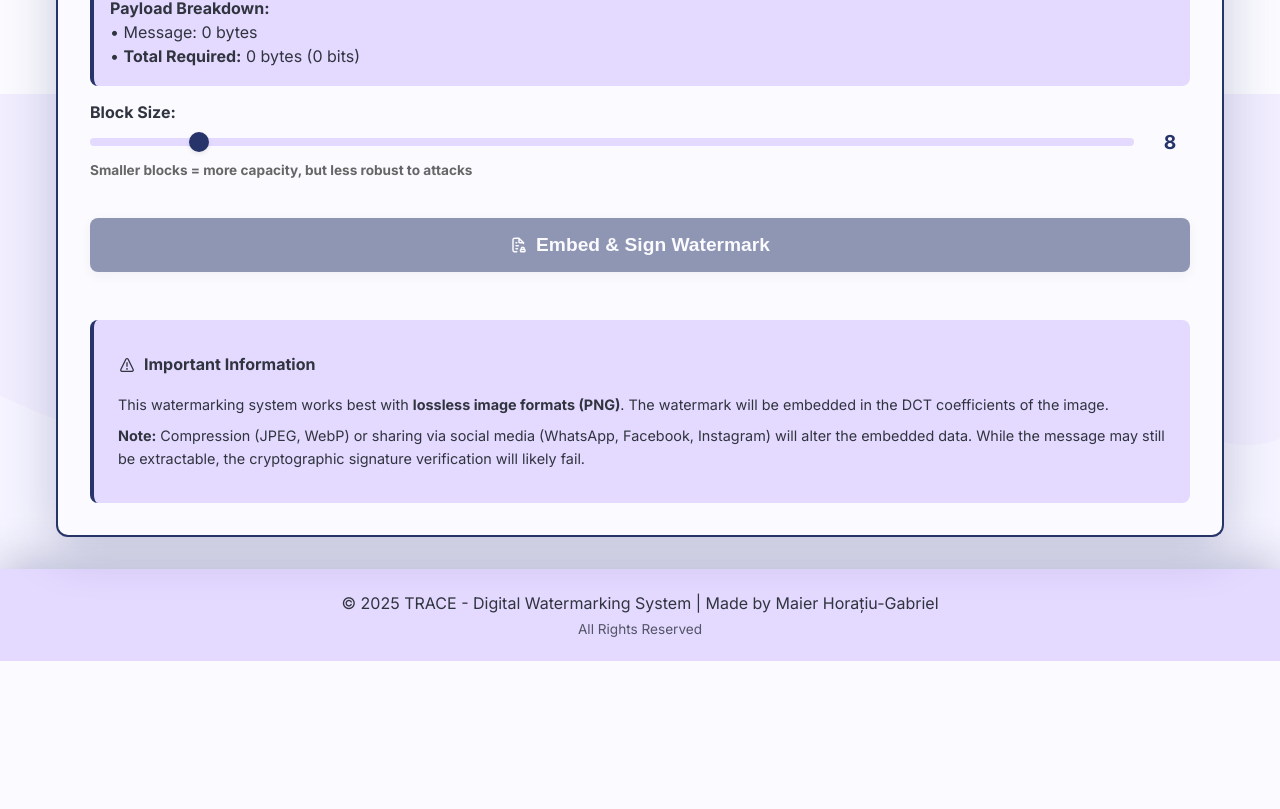
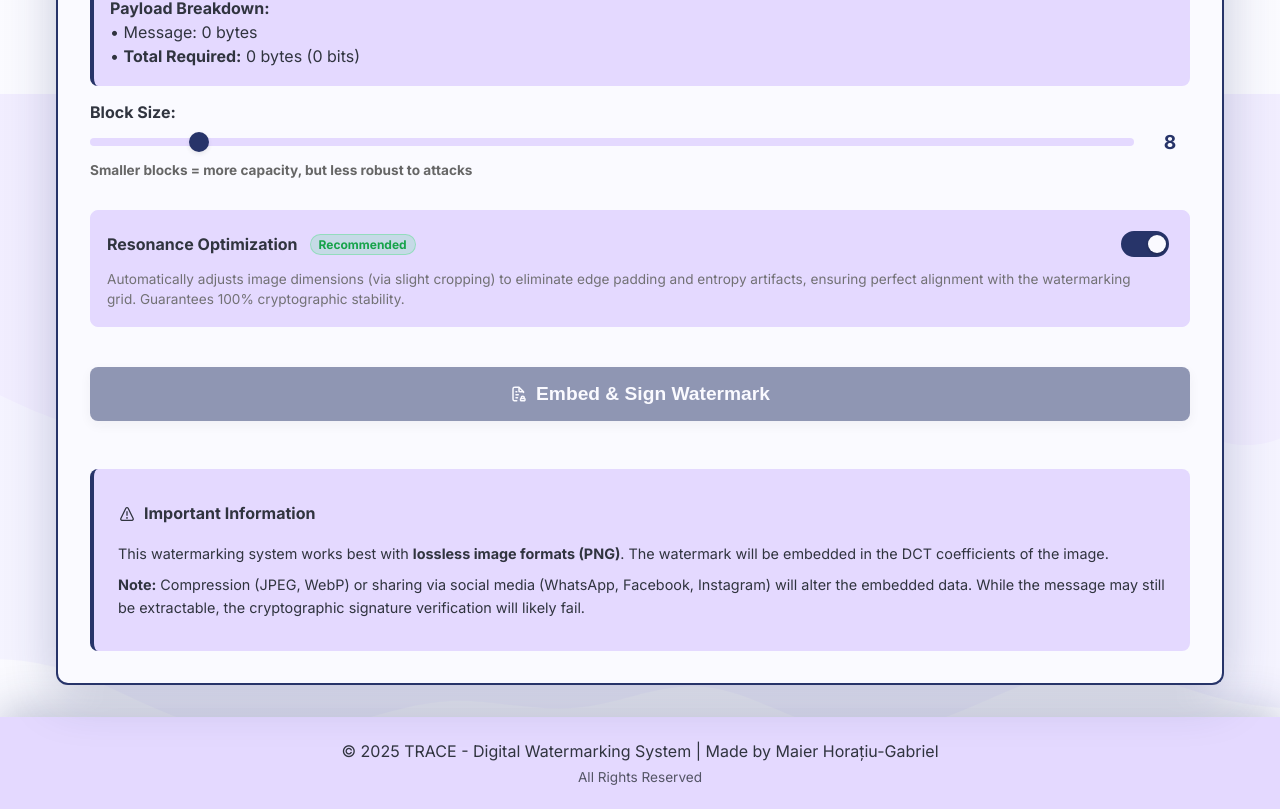
Before and after one commit to Horacious7/digital_watermarking_project, a React (Create React App) app in the folder frontend/: page / in a window 1280 px wide. Shown: the part 706-1515 px from the top of the page. Before the commit the page ends 1367 px from the top, so only its background shows below. Built offline with nearby package versions, Linux system fonts and the light colour scheme.

Commit message:
add optimization toggle for watermark embedding and enhance image processing logic

```diff
--- a/frontend/src/components/EmbedTab.css
+++ b/frontend/src/components/EmbedTab.css
@@ -686,7 +686,7 @@ small {
 
 
   .upload-btn,
-  .embed-btn {
+  .btn-embed {
     width: 100%;
     max-width: 100%;
     padding: 0.9rem 1rem;
@@ -770,7 +770,7 @@ small {
   }
 
   .upload-btn,
-  .embed-btn {
+  .btn-embed {
     padding: 0.8rem 0.75rem;
     font-size: 0.9rem;
   }
@@ -832,14 +832,14 @@ small {
 /* Extra small screens (Galaxy Fold, etc.) */
 @media (max-width: 380px) {
   .upload-btn,
-  .embed-btn {
+  .btn-embed {
     padding: 0.7rem 0.5rem;
     font-size: 0.8rem;
     gap: 0.3rem;
   }
 
   .upload-btn svg,
-  .embed-btn svg {
+  .btn-embed svg {
     width: 16px;
     height: 16px;
   }
@@ -898,3 +898,144 @@ small {
     font-size: 0.75rem;
   }
 }
+
+/* Optimization Toggle Styles */
+.optimization-container {
+  background: var(--bg-secondary);
+  border: 1px solid var(--border-color);
+  border-radius: var(--radius-md);
+  padding: var(--space-4);
+  transition: all var(--transition-normal);
+  display: flex;
+  flex-direction: column;
+  gap: var(--space-2);
+  margin-top: var(--space-4);
+}
+
+.optimization-container:hover {
+  border-color: var(--btn-primary-bg);
+  box-shadow: var(--shadow-sm);
+}
+
+.optimization-header {
+  display: flex;
+  justify-content: space-between;
+  align-items: center;
+}
+
+.optimization-title {
+  display: flex;
+  align-items: center;
+  gap: var(--space-3);
+  font-size: 1rem;
+  color: var(--text-primary);
+}
+
+.badge-recommended {
+  background-color: rgba(74, 222, 128, 0.2);
+  color: #16a34a; /* Green-600 */
+  font-size: 0.75rem;
+  padding: 2px 8px;
+  border-radius: 12px;
+  font-weight: 700;
+  border: 1px solid rgba(74, 222, 128, 0.4);
+  animation: fadeIn 0.3s ease;
+  white-space: nowrap;
+}
+
+[data-theme="dark"] .badge-recommended {
+  color: #4ade80; /* Green-400 */
+  background-color: rgba(74, 222, 128, 0.15);
+}
+
+.optimization-switch {
+  cursor: pointer;
+  display: flex;
+  align-items: center;
+  padding: 4px; /* Touch target size */
+}
+
+.switch-slider {
+  width: 48px;
+  height: 26px;
+  border-radius: 20px;
+  position: relative;
+  transition: all 0.3s cubic-bezier(0.4, 0.0, 0.2, 1);
+  border: 2px solid var(--border-color);
+  background-color: var(--bg-primary); /* Default off state */
+}
+
+/* When active */
+.switch-slider.on {
+  background-color: var(--btn-primary-bg);
+  border-color: var(--btn-primary-bg);
+}
+
+/* When inactive */
+.switch-slider.off {
+  background-color: #cbd5e1; /* Slate-300 */
+}
+
+[data-theme="dark"] .switch-slider.off {
+  background-color: #475569; /* Slate-600 */
+  border-color: #64748b;
+}
+
+.switch-knob {
+  width: 18px;
+  height: 18px;
+  background-color: var(--bg-primary); /* Changed to use theme color */
+  border-radius: 50%;
+  position: absolute;
+  top: 2px;
+  left: 3px;
+  transition: transform 0.3s cubic-bezier(0.4, 0.0, 0.2, 1);
+  box-shadow: 0 1px 3px rgba(0,0,0,0.3);
+}
+
+[data-theme="dark"] .switch-knob {
+  background-color: var(--btn-secondary-bg); /* Use brand blue for dark mode knob */
+}
+
+/* Move knob when active */
+.switch-slider.on .switch-knob {
+  transform: translateX(22px);
+}
+
+.optimization-description {
+  font-size: 0.85rem;
+  color: var(--text-light); /* Assuming text-light exists, or use text-secondary */
+  margin: 0;
+  line-height: 1.5;
+  padding-right: var(--space-4);
+  opacity: 0.9;
+}
+
+/* Responsive Optimization for small screens */
+@media (max-width: 480px) {
+  .optimization-header {
+    flex-wrap: wrap;
+    gap: 0.5rem;
+  }
+
+  .optimization-title {
+    font-size: 0.9rem;
+    max-width: 100%;
+  }
+
+  /* Ensure long text doesn't break layout */
+  .optimization-title strong {
+    white-space: normal;
+  }
+
+  .badge-recommended {
+    font-size: 0.65rem;
+    padding: 1px 6px;
+    margin-left: 0.5rem;
+  }
+
+  /* Re-align switch if it wraps */
+  .optimization-switch {
+    margin-left: auto;
+  }
+}
--- a/frontend/src/components/EmbedTab.tsx
+++ b/frontend/src/components/EmbedTab.tsx
@@ -39,6 +39,7 @@ const EmbedTab: React.FC = () => {
   const [previewUrls, setPreviewUrls] = useState<string[]>([]);
   const [message, setMessage] = useState<string>('');
   const [blockSize, setBlockSize] = useState<number>(8);
+  const [useOptimization, setUseOptimization] = useState<boolean>(true); // New optimization toggle
   const [capacity, setCapacity] = useState<CapacityInfo | null>(null);
   const [loading, setLoading] = useState<boolean>(false);
   const [status, setStatus] = useState<string>('');
@@ -77,6 +78,8 @@ const EmbedTab: React.FC = () => {
 
   const handleImageSelect = async (e: React.ChangeEvent<HTMLInputElement>) => {
     const files = Array.from(e.target.files || []);
+    // Reset the input value to allow selecting the same file again if needed
+    e.target.value = '';
     await processFiles(files);
   };
 
@@ -200,6 +203,9 @@ const EmbedTab: React.FC = () => {
       const formData = new FormData();
       formData.append('image', file);
       formData.append('block_size', bs.toString());
+      // use_optimization doesn't affect capacity calculation logic on backend currently,
+      // but good to keep in mind if that changes. For now we just send block_size.
+      formData.append('use_optimization', useOptimization.toString()); // Just in case backend uses it later for capacity
 
       const response = await fetch(`${API_BASE_URL}/capacity`, {
         method: 'POST',
@@ -271,46 +277,47 @@ const EmbedTab: React.FC = () => {
 
   const handleEmbed = async () => {
     if (selectedImages.length === 0 || !message) {
-      toast.error('Please select image(s) and enter a message');
+      toast.error('Please select images and enter a message');
       return;
     }
 
-    // Check if private key is loaded
-    const privateKey = getPrivateKey();
-    if (!privateKey) {
-      toast.error('Please upload a private key in the Key Management section');
+    // Check if private key is available
+    if (!hasPrivateKey()) {
+      toast.error('Private key is required for signing. Please generate or import keys in the Key Management section.');
       return;
     }
 
     setLoading(true);
+    setStatus('Processing...');
     setError('');
 
-    const isBatch = selectedImages.length > 1;
-    const loadingToast = toast.loading(
-      isBatch
-        ? `Embedding watermark into ${selectedImages.length} images...`
-        : 'Embedding watermark...'
-    );
+    const loadingToast = toast.loading('Processing watermarks...');
 
     try {
       const formData = new FormData();
 
-      // Add private key to form data
+      // Append all selected images
+      selectedImages.forEach((file) => {
+        formData.append('images', file);
+      });
+
+      formData.append('message', message);
+      formData.append('block_size', blockSize.toString());
+      formData.append('use_optimization', useOptimization.toString()); // Pass the toggle
+
+      // Append private key
+      const privateKey = getPrivateKey();
+      if (privateKey) {
         formData.append('private_key', privateKey);
+      } else {
+        throw new Error('Private key not found');
+      }
 
-      // Add public key for batch auto-verification
+      // Append public key (needed for immediate verification in batch mode)
       const publicKey = getPublicKey();
       if (publicKey) {
         formData.append('public_key', publicKey);
       }
-
-      if (isBatch) {
-        // Batch processing with auto-verification
-        selectedImages.forEach(img => {
-          formData.append('images', img);
-        });
-        formData.append('message', message);
-        formData.append('block_size', blockSize.toString());
 
       const response = await fetch(`${API_BASE_URL}/embed/batch`, {
         method: 'POST',
@@ -341,11 +348,35 @@ const EmbedTab: React.FC = () => {
 
         console.log('Parsed batch stats:', { total, successful, failed, failedImages });
 
-          // Download ZIP with successful images
+        // TRY to get filename from Content-Disposition header
+        let downloadFilename = 'watermarked_images.zip';
+        const contentDisposition = response.headers.get('Content-Disposition');
+        if (contentDisposition) {
+            const filenameMatch = contentDisposition.match(/filename="?([^"]+)"?/);
+            if (filenameMatch && filenameMatch[1]) {
+                downloadFilename = filenameMatch[1];
+            }
+        } else {
+            // Fallback: If only 1 successful image and it's not a ZIP, guess extension
+            if (successful === 1 && failed === 0 && blob.type !== 'application/zip') {
+                 // Try to use original filename with prefix
+                 if (selectedImages.length === 1) {
+                     const originalName = selectedImages[0].name;
+                     const nameParts = originalName.split('.');
+                     const ext = nameParts.pop();
+                     const base = nameParts.join('.');
+                     downloadFilename = `watermarked_${base}.png`; // Backend outputs png
+                 } else {
+                     downloadFilename = 'watermarked_image.png';
+                 }
+            }
+        }
+
+        // Download file (ZIP or single image)
         const url = window.URL.createObjectURL(blob);
         const a = document.createElement('a');
         a.href = url;
-          a.download = 'watermarked_images.zip';
+        a.download = downloadFilename;
         document.body.appendChild(a);
         a.click();
         window.URL.revokeObjectURL(url);
@@ -388,8 +419,9 @@ const EmbedTab: React.FC = () => {
           setSelectedImages([]);
           setPreviewUrls([]);
           setCurrentImageIndex(0);
+          setCapacity(null);
 
-            toast.success(`All ${successful} images watermarked & verified successfully! ZIP downloaded.`, {
+          toast.success(`All ${successful} images watermarked & verified successfully! Download started.`, {
             id: loadingToast,
             duration: 5000,
           });
@@ -402,116 +434,27 @@ const EmbedTab: React.FC = () => {
         // Handle case where ALL images failed
         if (errorData.failed_images && errorData.failed_images.length > 0) {
           const failureDetails = errorData.failed_images.map((f: any) => `• ${f.filename}: ${f.error}`).join('\n');
+
+          if (errorData.total === 1) {
+             toast.error(
+              `Embedding failed!\n\n${failureDetails}\n\n` +
+              `Try using a different block size or smaller message.`,
+              { id: loadingToast, duration: 10000 }
+            );
+            setError(`Image failed: ${errorData.failed_images[0].error}`);
+          } else {
             toast.error(
               `All ${errorData.total} images failed!\n\n${failureDetails}\n\n` +
               `Try using a different block size or smaller message.`,
               { id: loadingToast, duration: 10000 }
             );
             setError(`All images failed: ${errorData.error}`);
+          }
         } else {
           toast.error(errorData.error || 'Failed to embed watermarks', { id: loadingToast });
           setError(errorData.error || 'Failed to embed watermarks');
         }
         setStatus('');
-        }
-      } else {
-        // Single image processing
-        formData.append('image', selectedImages[0]);
-        formData.append('message', message);
-        formData.append('block_size', blockSize.toString());
-
-        const response = await fetch(`${API_BASE_URL}/embed`, {
-          method: 'POST',
-          body: formData,
-        });
-
-        if (response.ok) {
-          const blob = await response.blob();
-
-          // AUTO-VERIFY: Test signature before downloading
-          toast.loading('Verifying signature...', { id: loadingToast });
-
-          const publicKey = getPublicKey();
-          const verifyFormData = new FormData();
-          verifyFormData.append('image', blob, 'watermarked.png');
-          verifyFormData.append('public_key', publicKey || ''); // Use public key for verification
-          verifyFormData.append('block_size', blockSize.toString()); // Skip auto-detection by providing block size
-
-          try {
-            const verifyResponse = await fetch(`${API_BASE_URL}/verify`, {
-              method: 'POST',
-              body: verifyFormData,
-            });
-
-            if (verifyResponse.ok) {
-              const verifyData = await verifyResponse.json();
-
-              if (verifyData.valid) {
-                // ✅ Signature valid - proceed with download
-                const url = window.URL.createObjectURL(blob);
-                const a = document.createElement('a');
-                a.href = url;
-                a.download = `watermarked_${selectedImages[0].name}`;
-                document.body.appendChild(a);
-                a.click();
-                window.URL.revokeObjectURL(url);
-                document.body.removeChild(a);
-
-                toast.success('Watermark embedded & signature verified! File downloaded.', {
-                  id: loadingToast,
-                  duration: 5000,
-                });
-                setStatus('');
-                setError('');
-              } else {
-                // ❌ Signature invalid - don't download
-                const statusText = getBlockSizeStatus(blockSize);
-                toast.error(
-                  `Signature verification failed with block size ${blockSize}×${blockSize}. ` +
-                  `This block size is "${statusText.label}". ` +
-                  `Try using a highly reliable block size.`,
-                  { id: loadingToast, duration: 8000 }
-                );
-                setError(`Signature verification failed. Block size ${blockSize}×${blockSize} may be unreliable for this image.`);
-              }
-            } else {
-              // Verification request failed - still download but warn
-              const url = window.URL.createObjectURL(blob);
-              const a = document.createElement('a');
-              a.href = url;
-              a.download = `watermarked_${selectedImages[0].name}`;
-              document.body.appendChild(a);
-              a.click();
-              window.URL.revokeObjectURL(url);
-              document.body.removeChild(a);
-
-              toast.success('Watermark embedded (verification skipped). File downloaded.', {
-                id: loadingToast,
-                duration: 5000,
-              });
-            }
-          } catch (verifyErr) {
-            // Verification error - still download but warn
-            console.error('Verification error:', verifyErr);
-            const url = window.URL.createObjectURL(blob);
-            const a = document.createElement('a');
-            a.href = url;
-            a.download = `watermarked_${selectedImages[0].name}`;
-            document.body.appendChild(a);
-            a.click();
-            window.URL.revokeObjectURL(url);
-            document.body.removeChild(a);
-
-            toast.success('Watermark embedded (verification skipped). File downloaded.', {
-              id: loadingToast,
-              duration: 5000,
-            });
-          }
-        } else {
-          const errorData = await response.json();
-          setError(errorData.error || 'Failed to embed watermark');
-          setStatus('');
-        }
       }
     } catch (err) {
       setError('Network error: Could not connect to server');
@@ -696,7 +639,18 @@ const EmbedTab: React.FC = () => {
 
               {/* Block Size Reliability Indicator */}
               {(() => {
-                const status = getBlockSizeStatus(blockSize);
+                let status = getBlockSizeStatus(blockSize);
+
+                // If Resonance Optimization is enabled, we guarantee reliability
+                // because we crop to exact multiples of 2*BlockSize, avoiding padding artifacts
+                if (useOptimization) {
+                  status = {
+                    color: '#4ade80',
+                    label: 'Highly Reliable',
+                    cssClass: 'block-size-safe'
+                  };
+                }
+
                 return (
                   <div className={`block-size-indicator ${status.cssClass}`}>
                     <span className="indicator-dot" style={{backgroundColor: status.color}}></span>
@@ -725,6 +679,26 @@ const EmbedTab: React.FC = () => {
           </div>
           <small>Smaller blocks = more capacity, but less robust to attacks</small>
         </label>
+
+        <div className="optimization-container">
+          <div className="optimization-header">
+            <div className="optimization-title">
+              <strong>Resonance Optimization</strong>
+              {useOptimization && <span className="badge-recommended">Recommended</span>}
+            </div>
+            <div className="optimization-switch" onClick={() => setUseOptimization(!useOptimization)}>
+              <div className={`switch-slider ${useOptimization ? 'on' : 'off'}`}>
+                <div className="switch-knob"></div>
+              </div>
+            </div>
+          </div>
+
+          <p className="optimization-description">
+            {useOptimization
+              ? "Automatically adjusts image dimensions (via slight cropping) to eliminate edge padding and entropy artifacts, ensuring perfect alignment with the watermarking grid. Guarantees 100% cryptographic stability."
+              : "Uses original image dimensions. NOTICE: If dimensions are not divisible by (2 × BlockSize), asymmetric padding or edge entropy may cause signature verification failures."}
+          </p>
+        </div>
       </div>
 
       <button
```
Also changed, not shown: 2 other files (tests, documents, lock files or other folders). Lines whose indentation alone changed are shown as unchanged.
